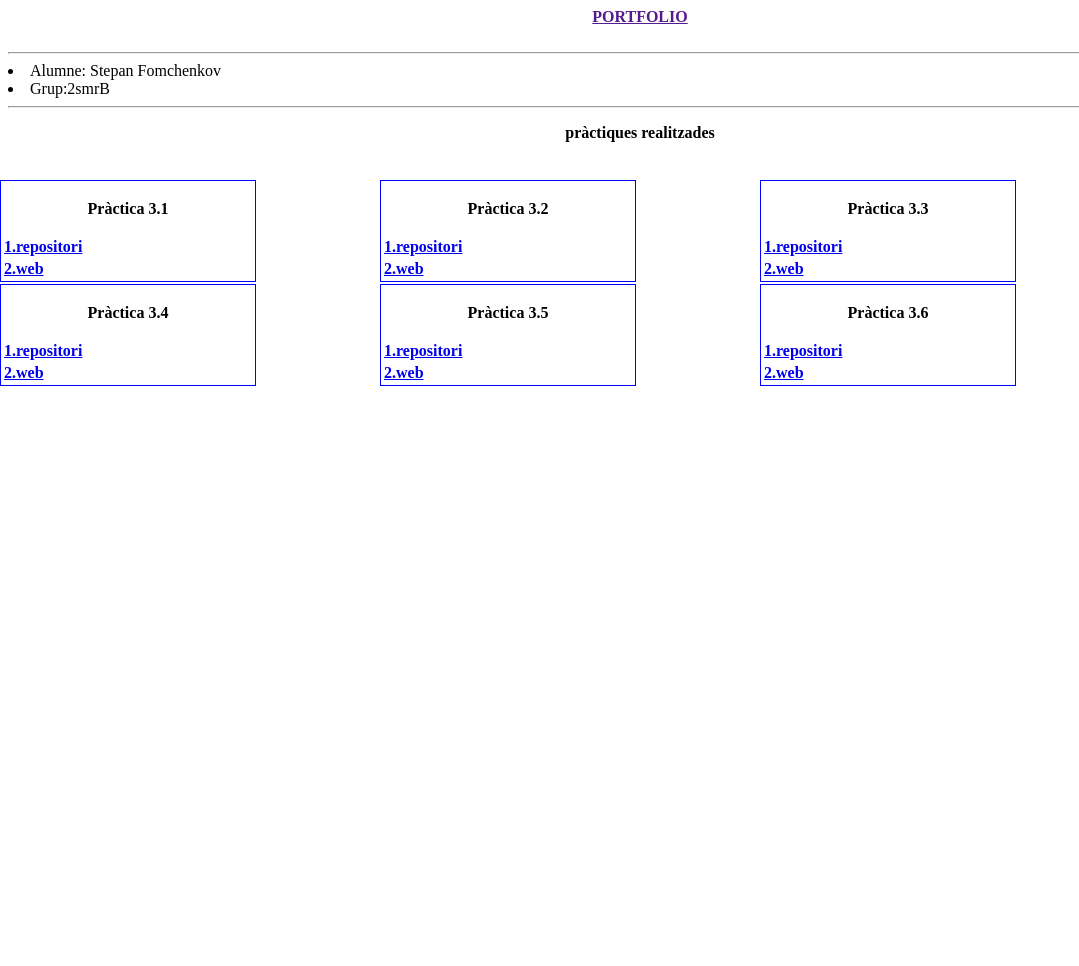
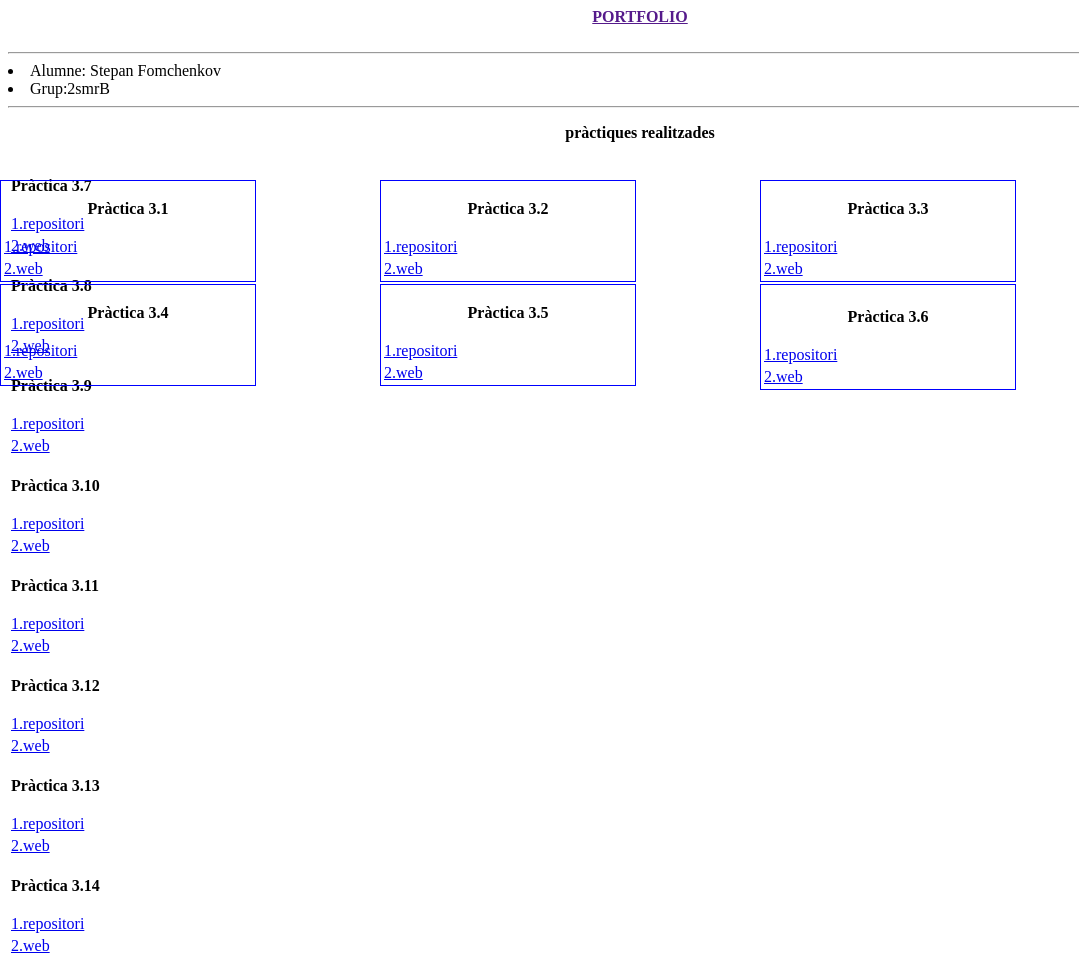
Before and after one commit to sfom1/Portfolio, a plain HTML site: page index.html in a window 1280 px wide. Shown: the whole page, without its empty margins (0-1079 px from the left). Before the commit the page ends 800 px from the top, so only its background shows below. Drawn offline with Linux system fonts and the light colour scheme.

Commit message:
Update index.html

```diff
--- a/index.html
+++ b/index.html
@@ -13,12 +13,12 @@
         <a href="" title1="enlace"><center><b>PORTFOLIO</b></center></a>
         <br>
         <hr>
-
+        <div>
             <li>Alumne: Stepan Fomchenkov</li>
             <li>Grup:2smrB</li>
         <hr>
-
-        <p><center><b>pràctiques realitzades</bnom></center></p>
+        </div>
+        <p><center><b>pràctiques realitzades</b></center></p>
 
 
         <table class="table1">
@@ -46,7 +46,7 @@
                 </tr>
             </tr>
 
-
+        </table>
 
         <table class="table3">
             <tr>
@@ -60,6 +60,7 @@
                 </tr>
             </tr>
 
+        </table>
 
 
 
@@ -75,7 +76,7 @@
                         </tr>
                     </tr>
 
-
+                </table>
 
 
 
@@ -91,9 +92,12 @@
                             </tr>
                         </tr>
 
+                    </table>
 
 
-
+                        <table class="table6">
+                            <tr>
+                            <td class="ta
                             <table class="table6">
                                 <tr>
                                 <td class="table6"><p><center><b>Pràctica 3.6</b></center></p></td>
@@ -104,17 +108,112 @@
                                 <td class="table6"><a href=" https://sfom1.github.io/3.6/" title1="enlace">2.web</a></td>
                                 </tr>
                                     </tr>
+                                </table>
+
+                        <table class="table7">
+                            <tr>
+                            <td class="table7"><p><center><b>Pràctica 3.7</b></center></p></td>
+                                <tr>
+                            <td class="table7"><a href="https://github.com/sfom1/3.7.git" title1="enlace">1.repositori</a></td>
+
+                            <tr>
+                            <td class="table7"><a href=" https://sfom1.github.io/3.7/" title1="enlace">2.web</a></td>
                             </tr>
+                                </tr>
+                            </tr>
+                        </table>
 
+                        <table class="table8">
+                            <tr>
+                            <td class="table8"><p><center><b>Pràctica 3.8</b></center></p></td>
+                                <tr>
+                            <td class="table8"><a href="https://github.com/sfom1/3.8.git" title1="enlace">1.repositori</a></td>
 
+                            <tr>
+                            <td class="table8"><a href=" https://sfom1.github.io/3.8/" title1="enlace">2.web</a></td>
+                            </tr>
+                                </tr>
+                            </tr>
     </table>
 
 
+                    <table class="table9">
+                        <tr>
+                            <td class="table9"><p><center><b>Pràctica 3.9</b></center></p></td>
+                                <tr>
+                         <td class="table9"><a href="https://github.com/sfom1/3.9.git" title1="enlace">1.repositori</a></td>
+                         <tr>
+                         <td class="table9"><a href=" https://sfom1.github.io/3.9/" title1="enlace">2.web</a></td>
+                        </tr>
+                    </tr>
+                </tr>
+                          </table>
 
+                            <table class="table10">
+                         <tr>
+                            <td class="table10"><p><center><b>Pràctica 3.10</b></center></p></td>
+                            <tr>
 
+                            <td class="table10"><a href="https://github.com/sfom1/3.10.git" title1="enlace">1.repositori</a></td>
 
+                            <tr>
+                            <td class="table10"><a href=" https://sfom1.github.io/3.10/" title1="enlace">2.web</a></td>
+                            </tr>
+                                </tr>
+                            </tr>
+                        </table>
 
+                        <table class="table11">
+                            <tr>
+                            <td class="table11"><p><center><b>Pràctica 3.11</b></center></p></td>
+                                <tr>
+                            <td class="table11"><a href="https://github.com/sfom1/3.11.git" title1="enlace">1.repositori</a></td>
 
+                            <tr>
+                            <td class="table11"><a href=" https://sfom1.github.io/3.11/" title1="enlace">2.web</a></td>
+                            </tr>
+                                </tr>
+                            </tr>
+                        </table>
+
+                        <table class="table12">
+                            <tr>
+                            <td class="table12"><p><center><b>Pràctica 3.12</b></center></p></td>
+                                <tr>
+                            <td class="table12"><a href="https://github.com/sfom1/3.12.git" title1="enlace">1.repositori</a></td>
+
+                            <tr>
+                            <td class="table12"><a href=" https://sfom1.github.io/3.12/" title1="enlace">2.web</a></td>
+                            </tr>
+                                </tr>
+                            </tr>
+                        </table>
+
+                        <table class="table13">
+                            <tr>
+                            <td class="table13"><p><center><b>Pràctica 3.13</b></center></p></td>
+                                <tr>
+                            <td class="table13"><a href="https://github.com/sfom1/3.13.git" title1="enlace">1.repositori</a></td>
+
+                            <tr>
+                            <td class="table13"><a href=" https://sfom1.github.io/3.13/" title1="enlace">2.web</a></td>
+                            </tr>
+                                </tr>
+                            </tr>
+                        </table>
+
+                        <table class="table14">
+                            <tr>
+                            <td class="table14"><p><center><b>Pràctica 3.14</b></center></p></td>
+                                <tr>
+                            <td class="table14"><a href="https://github.com/sfom1/3.14.git" title1="enlace">1.repositori</a></td>
+
+                            <tr>
+                            <td class="table14"><a href=" https://sfom1.github.io/3.14/" title1="enlace">2.web</a></td>
+                            </tr>
+                                </tr>
+                            </tr>
+                        </table>
 
 
 
```
Lines whose indentation alone changed are shown as unchanged.
